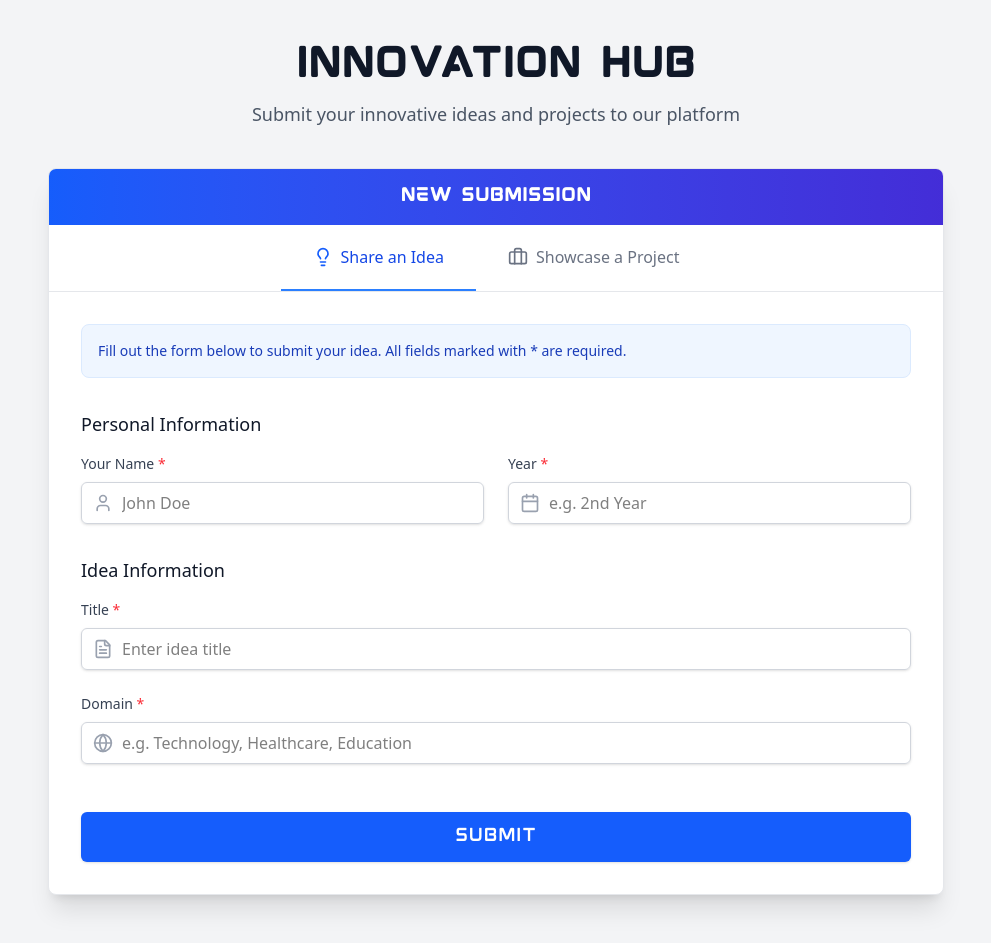
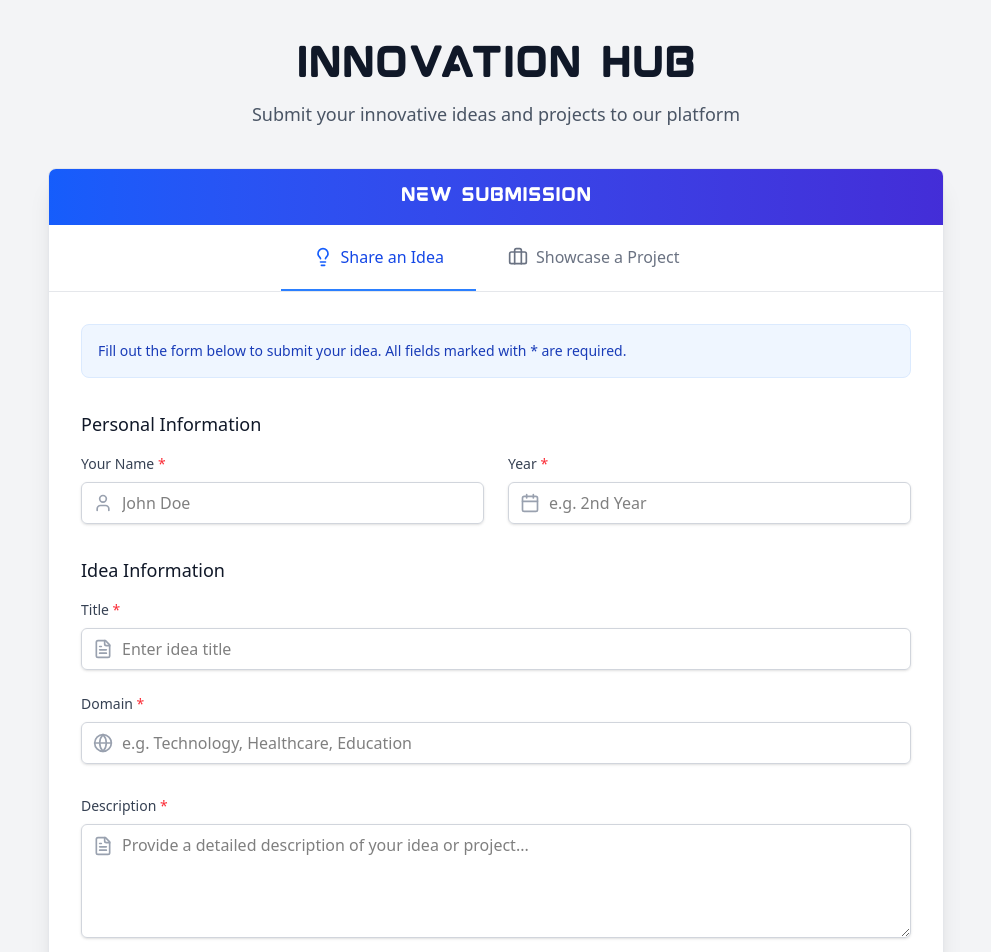
Before and after one commit to Kite-IPS/Ips_Portfolio, a React (Vite) app in the folder Client/: page /project-submission in a window 1280 px wide. Shown: the top 952 px of the page, without its empty margins (144-1135 px from the left). Built offline with nearby package versions, Linux system fonts and the light colour scheme.

Commit message:
description updated

```diff
--- a/Client/src/Pages/Project_submission.jsx
+++ b/Client/src/Pages/Project_submission.jsx
@@ -31,7 +31,7 @@ const ProjectSubmission = () => {
     year: '',
     title: '',
     domain: '',
-    description: '',
+    // description: '',
     googleDriveLink: '',
     thinking: '',
     // projectFile: null
@@ -261,12 +261,41 @@ const ProjectSubmission = () => {
                 </div>
               </div>
 
-              {/* Project Resources Section */}
+             {/* Project Information Section */}
+<div>
+
+  <div className="space-y-6">
+
+
+    {/* Description Box */}
+    <div className="space-y-2">
+      <label className="block text-sm font-medium text-gray-700">
+        Description <span className="text-red-500">*</span>
+      </label>
+      <div className="relative rounded-md shadow-sm">
+        <div className="absolute inset-y-0 left-0 pl-3 pt-3 pointer-events-none">
+          <FileText className="h-5 w-5 text-gray-400" />
+        </div>
+        <textarea
+          name="description"
+          value={formData.description}
+          onChange={handleChange}
+          rows="4"
+          className={`${inputClasses} pt-2`}
+          placeholder="Provide a detailed description of your idea or project..."
+          required
+        />
+      </div>
+    </div>
+
+  </div>
+</div>
+
 {submissionType === 'project' && (
   <div>
     <h3 className="text-lg font-medium text-gray-900 mb-4">Project Resources</h3>
 
-                  {/* Google Drive Link Input */}
+
     <div className="space-y-2">
       <label className="block text-sm font-medium text-gray-700">
         Google Drive Link <span className="text-red-500">*</span>
@@ -277,8 +306,8 @@ const ProjectSubmission = () => {
         </div>
         <input
           type="url"
-                        name="googledriveLink"
-                        value={formData.googledriveLink}
+          name="driveLink"
+          value={formData.driveLink}
           onChange={handleChange}
           className={inputClasses}
           placeholder="https://drive.google.com/..."
```
Also changed, not shown: Client/src/Components/InfoBox.jsx (line endings or trailing spaces). Lines whose indentation alone changed are shown as unchanged.
